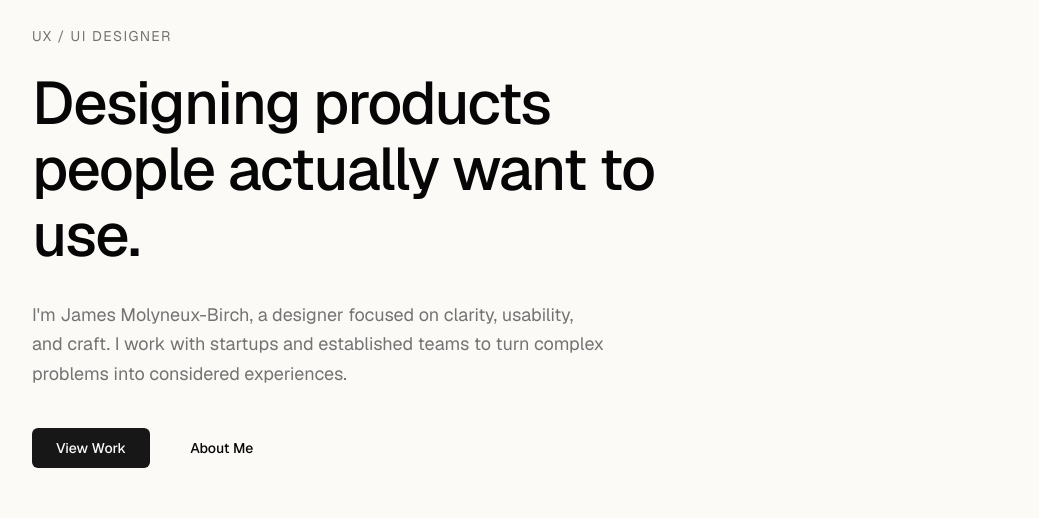
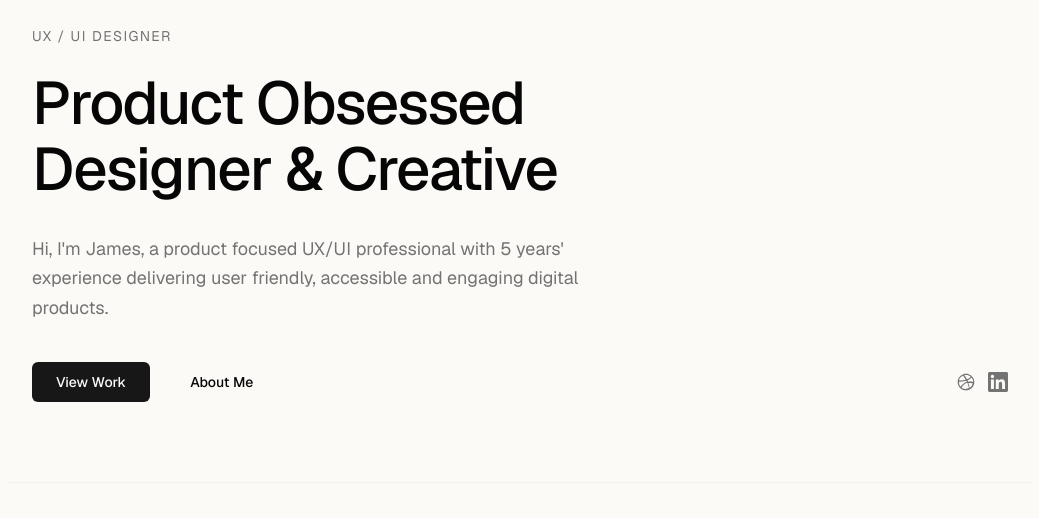
Before and after one commit to Jimbob9191/mywebsite, a Next.js app: page / in a window 1280 px wide. Shown: the part 135-653 px from the top of the page, without its empty margins (120-1159 px from the left). Built offline with nearby package versions, Linux system fonts and the light colour scheme.

Commit message:
Update homepage hero copy, add social icons, and refine button hover
- New heading and subheading copy
- Add Dribbble and LinkedIn icons aligned to the right of the hero
- Warm stone hover colour on About Me button in light mode

Co-Authored-By: Claude Sonnet 4.6 <noreply@anthropic.com>

```diff
--- a/src/components/home/Hero.tsx
+++ b/src/components/home/Hero.tsx
@@ -9,15 +9,16 @@ export default function Hero() {
         </p>
 
         <h1 className="text-5xl sm:text-6xl font-medium leading-[1.1] tracking-tight mb-8">
-          Designing products people actually want to use.
+          Product Obsessed Designer & Creative
         </h1>
 
         <p className="text-lg text-muted-foreground leading-relaxed mb-10 max-w-xl">
-          I&apos;m James Molyneux-Birch, a designer focused on clarity, usability, and craft. I work with startups and
-          established teams to turn complex problems into considered experiences.
+          Hi, I&apos;m James, a product focused UX/UI professional with 5 years&apos; experience delivering user friendly, accessible and engaging digital products.
         </p>
+      </div>
 
-        <div className="flex items-center gap-4">
+        <div className="flex items-center justify-between gap-4">
+          <div className="flex items-center gap-4">
           <Link
             href="/work"
             className="inline-flex items-center justify-center h-10 px-6 rounded-sm bg-primary text-primary-foreground text-sm font-medium transition-colors hover:bg-primary/80"
@@ -26,12 +27,36 @@ export default function Hero() {
           </Link>
           <Link
             href="/about"
-            className="inline-flex items-center justify-center h-10 px-6 rounded-sm text-sm font-medium transition-colors hover:bg-muted"
+            className="inline-flex items-center justify-center h-10 px-6 rounded-sm text-sm font-medium transition-colors hover:bg-stone-100 dark:hover:bg-muted"
           >
             About Me
           </Link>
+          </div>
+          <div className="flex items-center gap-3">
+          <a
+            href="https://dribbble.com/jamesmolyneuxbirch"
+            target="_blank"
+            rel="noopener noreferrer"
+            aria-label="Dribbble"
+            className="text-muted-foreground hover:text-foreground transition-colors"
+          >
+            <svg width="20" height="20" viewBox="0 0 24 24" fill="currentColor" aria-hidden="true">
+              <path d="M12 2C6.48 2 2 6.48 2 12s4.48 10 10 10 10-4.48 10-10S17.52 2 12 2zm6.605 4.61a8.502 8.502 0 0 1 1.93 5.314c-.281-.054-3.101-.629-5.943-.271-.065-.141-.12-.293-.184-.445a25.424 25.424 0 0 0-.564-1.236c3.145-1.28 4.577-3.124 4.761-3.362zM12 3.475c2.17 0 4.154.813 5.662 2.148-.152.216-1.443 1.941-4.48 3.08-1.399-2.57-2.95-4.675-3.189-5A8.686 8.686 0 0 1 12 3.475zm-3.633.803a53.896 53.896 0 0 1 3.167 4.935c-3.992 1.063-7.517 1.04-7.896 1.04a8.581 8.581 0 0 1 4.729-5.975zM3.453 12.01v-.26c.37.01 4.512.065 8.775-1.215.25.477.477.965.694 1.453-.109.033-.228.065-.336.098-4.404 1.42-6.747 5.303-6.942 5.629a8.522 8.522 0 0 1-2.19-5.705zm8.547 8.54c-2.029 0-3.9-.7-5.38-1.855.174-.313 2.15-4.132 7.05-5.858.022-.011.033-.011.054-.022a35.32 35.32 0 0 1 1.823 6.475 8.4 8.4 0 0 1-3.547.76zm4.508-1.279a36.78 36.78 0 0 0-1.682-6.08c2.646-.423 4.967.271 5.258.358a8.505 8.505 0 0 1-3.576 5.722z"/>
+            </svg>
+          </a>
+          <a
+            href="https://www.linkedin.com/in/jamesmolyneuxbirch/"
+            target="_blank"
+            rel="noopener noreferrer"
+            aria-label="LinkedIn"
+            className="text-muted-foreground hover:text-foreground transition-colors"
+          >
+            <svg width="20" height="20" viewBox="0 0 24 24" fill="currentColor" aria-hidden="true">
+              <path d="M20.447 20.452h-3.554v-5.569c0-1.328-.027-3.037-1.852-3.037-1.853 0-2.136 1.445-2.136 2.939v5.667H9.351V9h3.414v1.561h.046c.477-.9 1.637-1.85 3.37-1.85 3.601 0 4.267 2.37 4.267 5.455v6.286zM5.337 7.433a2.062 2.062 0 0 1-2.063-2.065 2.064 2.064 0 1 1 2.063 2.065zm1.782 13.019H3.555V9h3.564v11.452zM22.225 0H1.771C.792 0 0 .774 0 1.729v20.542C0 23.227.792 24 1.771 24h20.451C23.2 24 24 23.227 24 22.271V1.729C24 .774 23.2 0 22.222 0h.003z"/>
+            </svg>
+          </a>
+          </div>
         </div>
-      </div>
     </section>
   );
 }
```
